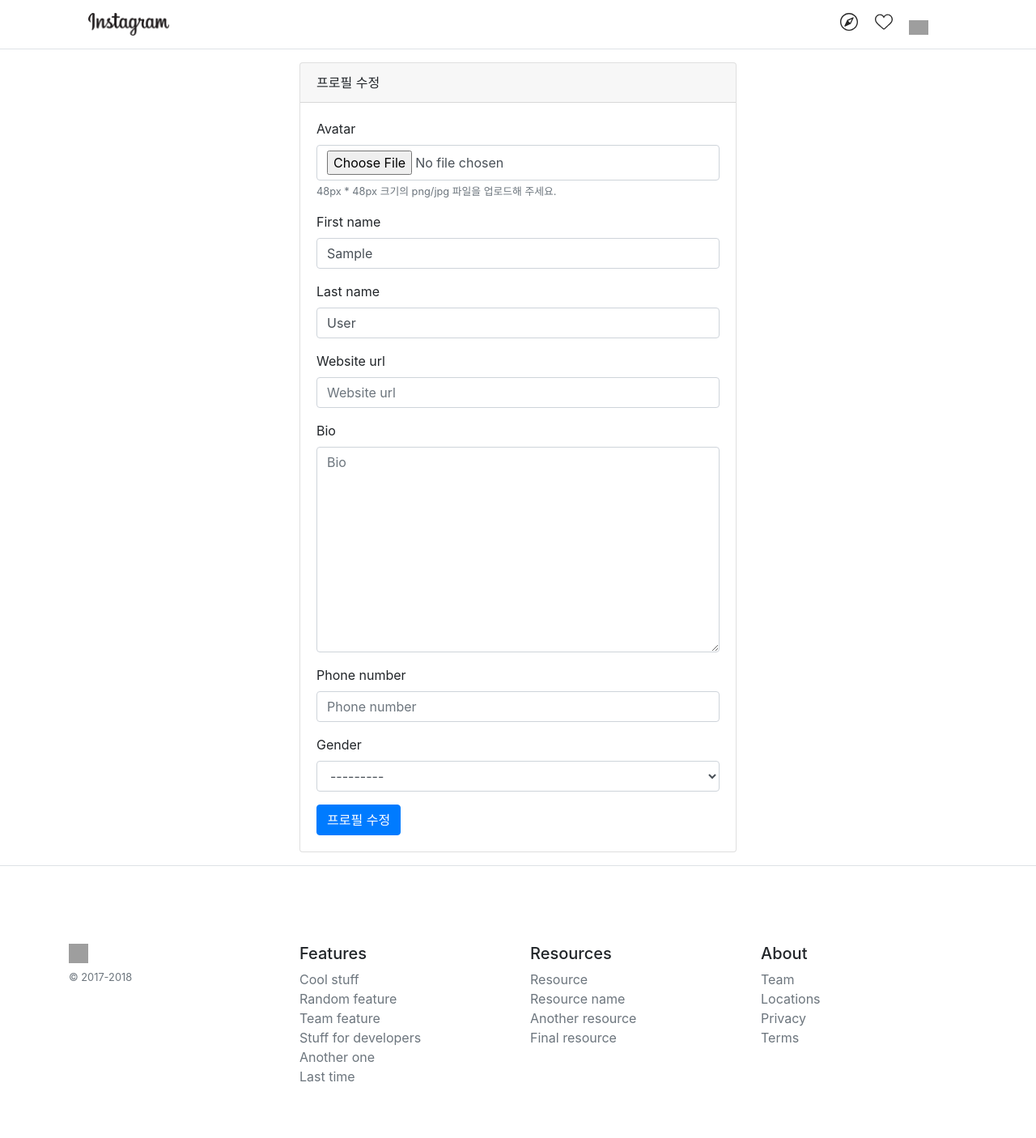
After one commit to tada20001/django-react, a Django app: page /accounts/edit/ in a window 1280 px wide. The commit adds this page. Shown: the whole page at 81% size. Run offline with Django 3.2, Linux system fonts and the light colour scheme; the visitor is signed in with stand-in values (Sample User, id 1); some libraries are stand-ins or nearby versions; grey boxes are pictures that could not be loaded.

Commit message:
EP9. revising profile contents and applying TextChoices

```diff
--- a/accounts/forms.py
+++ b/accounts/forms.py
@@ -20,3 +20,9 @@ class SignupForm(UserCreationForm):
             if qs.exists():
                 raise forms.ValidationError("이미 등록된 이메일 주소입니다.")
         return email
+
+
+class ProfileForm(forms.ModelForm):
+    class Meta:
+        model = User
+        fields = ['avatar', 'first_name', 'last_name', 'website_url', 'bio', 'phone_number', 'gender']
--- a/accounts/models.py
+++ b/accounts/models.py
@@ -1,12 +1,22 @@
 from django.contrib.auth.models import AbstractUser
+from django.core.validators import RegexValidator
 from django.db import models
 from django.core.mail import send_mail
 from django.conf import settings
 from django.template.loader import render_to_string
 
 class User(AbstractUser):
+    class GenderChoices(models.TextChoices):
+        MALE = 'M', "남성"
+        FEMALE = 'F', "여성"
+
     website_url = models.URLField(blank=True)
     bio = models.TextField(blank=True)
+    phone_number = models.CharField(max_length=13, blank=True, validators=[RegexValidator(r"^010-?[1-9]\d{3}-?\d{4}$")])
+    gender = models.CharField(max_length=6, blank=True, choices=GenderChoices.choices)
+    avatar = models.ImageField(blank=True,
+                                upload_to="accounts/profile/%Y/%m/%d",
+                                help_text = "48px * 48px 크기의 png/jpg 파일을 업로드해 주세요.")
 
     def send_welcome_email(self):
         subject = render_to_string("accounts/welcome_email_subject.txt", {'user': self, })
--- /dev/null
+++ b/accounts/templates/accounts/profile_edit_form.html
@@ -0,0 +1,11 @@
+{% extends "accounts/layout.html" %}
+
+{% block content %}
+<div class="container">
+    <div class="row">
+        <div class="col-sm-6 offset-sm-3">
+            {% include "_form.html" with form_title="프로필 수정" submit_label="프로필 수정" %}
+        </div>
+    </div>
+</div>
+{% endblock content %}
--- a/accounts/urls.py
+++ b/accounts/urls.py
@@ -5,4 +5,5 @@ urlpatterns = [
     path('login/', views.login, name='login'),
     path('logout/', views.logout, name='logout'),
     path('signup/', views.signup, name='signup'),
+    path('edit/', views.profile_edit, name='profile_edit'),
 ]
--- a/accounts/views.py
+++ b/accounts/views.py
@@ -1,8 +1,9 @@
 from django.shortcuts import render, redirect
 from django.contrib.auth.views import LoginView, LogoutView, logout_then_login
+from django.contrib.auth.decorators import login_required
 from django.contrib.auth import login as auth_login
 from django.contrib import messages
-from .forms import SignupForm
+from .forms import SignupForm, ProfileForm
 
 
 # def login(request):
@@ -29,3 +30,16 @@ def signup(request):
         form = SignupForm()
 
     return render(request, 'accounts/signup_form.html', {'form': form, })
+
+@login_required
+def profile_edit(request):
+    if request.method == 'POST':
+        form = ProfileForm(request.POST, request.FILES, instance=request.user)
+        if form.is_valid():
+            form.save()
+            messages.success(request, "프로필 수정 / 저장했습니다.")
+            return redirect('profile_edit')
+    else:
+        form = ProfileForm(instance=request.user)
+
+    return render(request, "accounts/profile_edit_form.html", {'form': form, })
--- a/tada/templates/_form.html
+++ b/tada/templates/_form.html
@@ -9,6 +9,7 @@
     </div>
     {% endif %}
     <div class="card-body">
+        {% if form %}
         <form action="" method='POST' enctype="multipart/form-data">
             {% csrf_token %}
             {% bootstrap_form form %}
@@ -18,5 +19,8 @@
                 </button>
             {% endbuttons %}
         </form>
+        {% else %}
+        <div class="alert alert-danger">form 객체를 지정해주세요.</div>
+        {% endif %}
     </div>
   </div>
--- a/tada/templates/layout.html
+++ b/tada/templates/layout.html
@@ -41,8 +41,12 @@
                                 </path>
                             </svg>
                           </a>
-                          <a class="p-2 text-dark" href="">
+                          <a class="p-2 text-dark" href="{% url 'profile_edit' %}">
+                            {% if user.avatar %}
+                              <img src="{{ user.avatar.url }}" alt="" style='width: 30px;'>
+                            {% else %}
                             <img src="{% url 'pydenticon_image' data=user.username %}" alt="" style="width: 24px;">
+                            {% endif %}
                           </a>
                         </nav>
                     </div>
```
Also changed, not shown: accounts/migrations/0002_auto_20210411_1005.py (added), accounts/migrations/0003_auto_20210411_1012.py (added).
